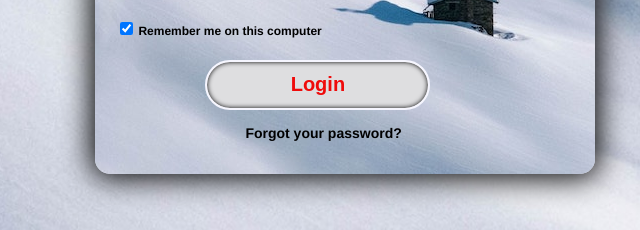
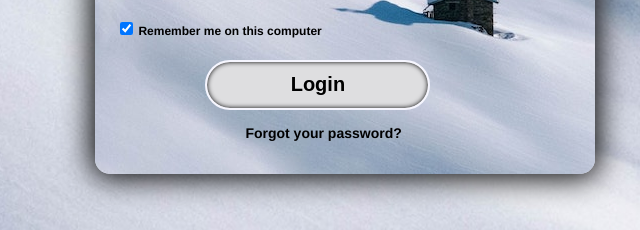
Before and after one commit to Henok-T/HTML-CSS-JS-Projects, a plain HTML site: page Login_Form/login.html in a window 1280 px wide. In both pictures the pointer is over the button "Login". Shown: the part 318-548 px from the top of the page, 55-695 px from the left. Drawn offline with Linux system fonts and the light colour scheme.

Commit message:
Update login.css

```diff
--- a/Login_Form/css/login.css
+++ b/Login_Form/css/login.css
@@ -92,7 +92,7 @@ input[type="password"]:focus {
 }
 
 .btn:hover {
-    color: #ef0b0b;
+    color: #000;
     background-color: #dedee0;
     box-shadow: inset 0 0 5px #000;
 }
```
